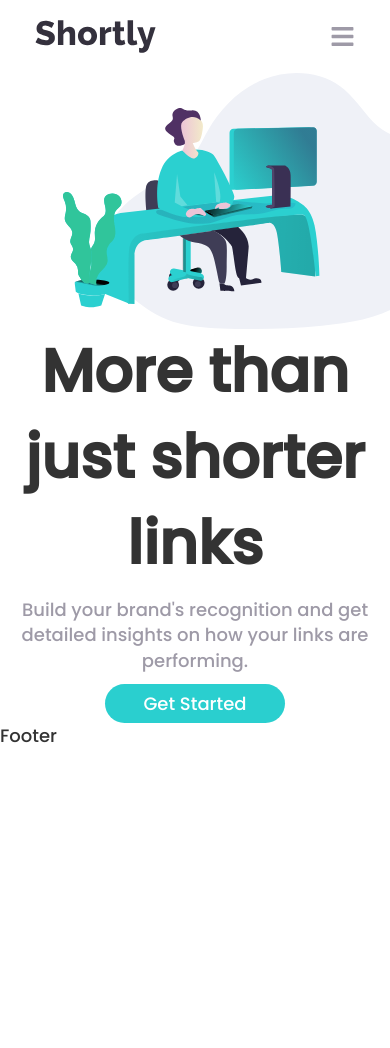
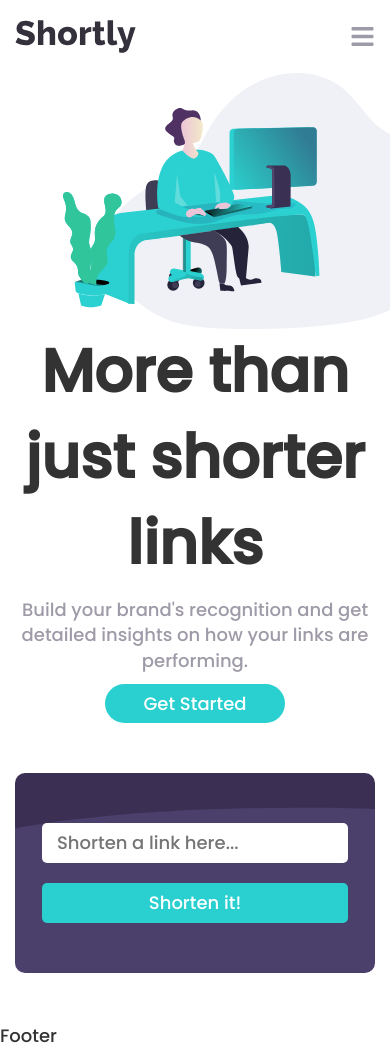
Before and after one commit to grekuu/Url-Shortening-Api, a React (Vite) app: page / in a window 390 px wide. Shown: the top 1048 px of the page. Before the commit the page ends 844 px from the top, so only its background shows below. Built offline with nearby package versions, Linux system fonts and the light colour scheme.

Commit message:
main mid finished

```diff
--- a/src/components/Header/Header.scss
+++ b/src/components/Header/Header.scss
@@ -1,7 +1,7 @@
 @import "../../index.scss";
 
 .header {
-  padding: 20px;
+  padding: 20px 0px;
   display: flex;
   justify-content: space-between;
   align-items: center;
--- a/src/components/Home/Home.scss
+++ b/src/components/Home/Home.scss
@@ -1,5 +1,6 @@
 @import "../../index.scss";
 
+// Top
 .home-top {
   display: flex;
   justify-content: space-between;
@@ -54,8 +55,7 @@
   }
 
   .home-top-right {
-    display: flex;
-    align-items: center;
+    @include flexCenter();
     justify-content: center;
     max-width: 100vw;
     order: 1;
@@ -74,3 +74,61 @@
     max-width: 100vw;
   }
 }
+
+// Mid
+.home-mid {
+  margin: 50px 0px;
+  background-image: url("../../images/bg-shorten-desktop.svg");
+  width: 100%;
+  background-size: cover;
+  background-repeat: no-repeat;
+  background-color: $dark-violet;
+  height: auto;
+  border-radius: 10px;
+  padding: 50px 10px;
+
+  @include flexCenter();
+  justify-content: center;
+
+  input {
+    border: none;
+    padding: 7px 15px;
+    border-radius: 5px;
+    font-size: 18px;
+    width: 70%;
+    outline: none;
+    margin: 0px 7px;
+  }
+}
+
+.button-cyan-mid {
+  background-color: $cyan;
+  color: white;
+  padding: 7px 15px;
+  border: none;
+  border-radius: 5px;
+  transition: $transition;
+  cursor: pointer;
+  font-size: 18px;
+  margin: 0px 7px;
+  white-space: nowrap;
+  text-align: center;
+
+  &:hover {
+    background-color: hsl(180, 43%, 63%);
+  }
+}
+
+@media only screen and (max-width: 998px) {
+  .home-mid {
+    flex-direction: column;
+
+    input {
+      width: 90%;
+    }
+  }
+  .button-cyan-mid {
+    margin-top: 20px;
+    width: 90%;
+  }
+}
--- a/src/components/Home/Home.tsx
+++ b/src/components/Home/Home.tsx
@@ -18,6 +18,11 @@ const Home = () => {
           <img src={working} alt="working" />
         </div>
       </div>
+
+      <div className="home-mid">
+        <input type="text" placeholder="Shorten a link here..." />
+        <button className="button-cyan-mid">Shorten it!</button>
+      </div>
     </Container>
   );
 };
```
